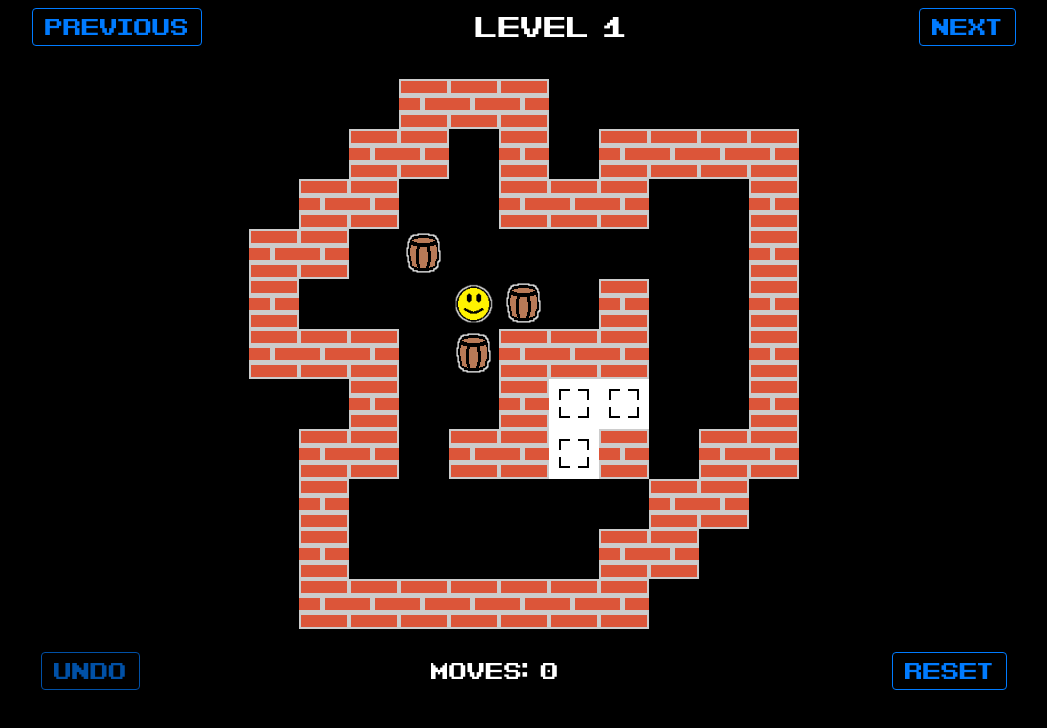
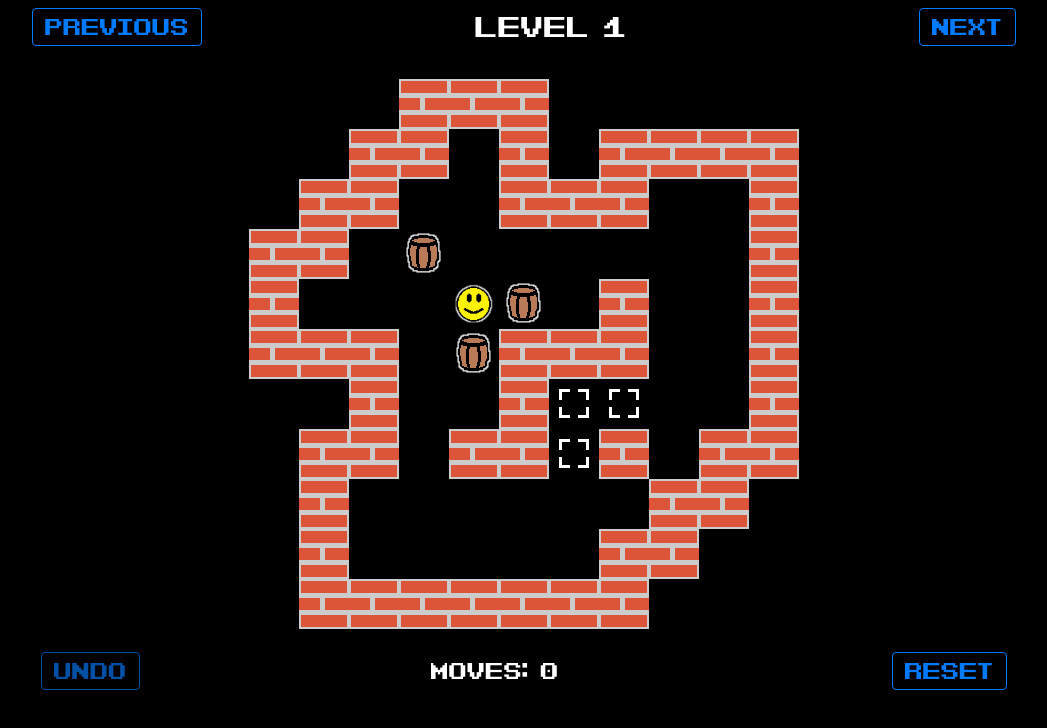
Before and after one commit to pgerke/nabokos, an Angular app: page / in a window 1280 px wide. Shown: the top 728 px of the page, without its empty margins (116-1163 px from the left). Built offline with nearby package versions, Linux system fonts and the light colour scheme.

Commit message:
feat: new target image for dark background

```diff
--- a/src/app/tile/tile.component.scss
+++ b/src/app/tile/tile.component.scss
@@ -19,7 +19,7 @@ div {
 }
 
 .target {
-  background: url('../../assets/target.png');
+  background: url('../../assets/target_transparent.png');
 }
 
 .targetWithBox {
```
Also changed, not shown: src/assets/target_transparent.png (added).
